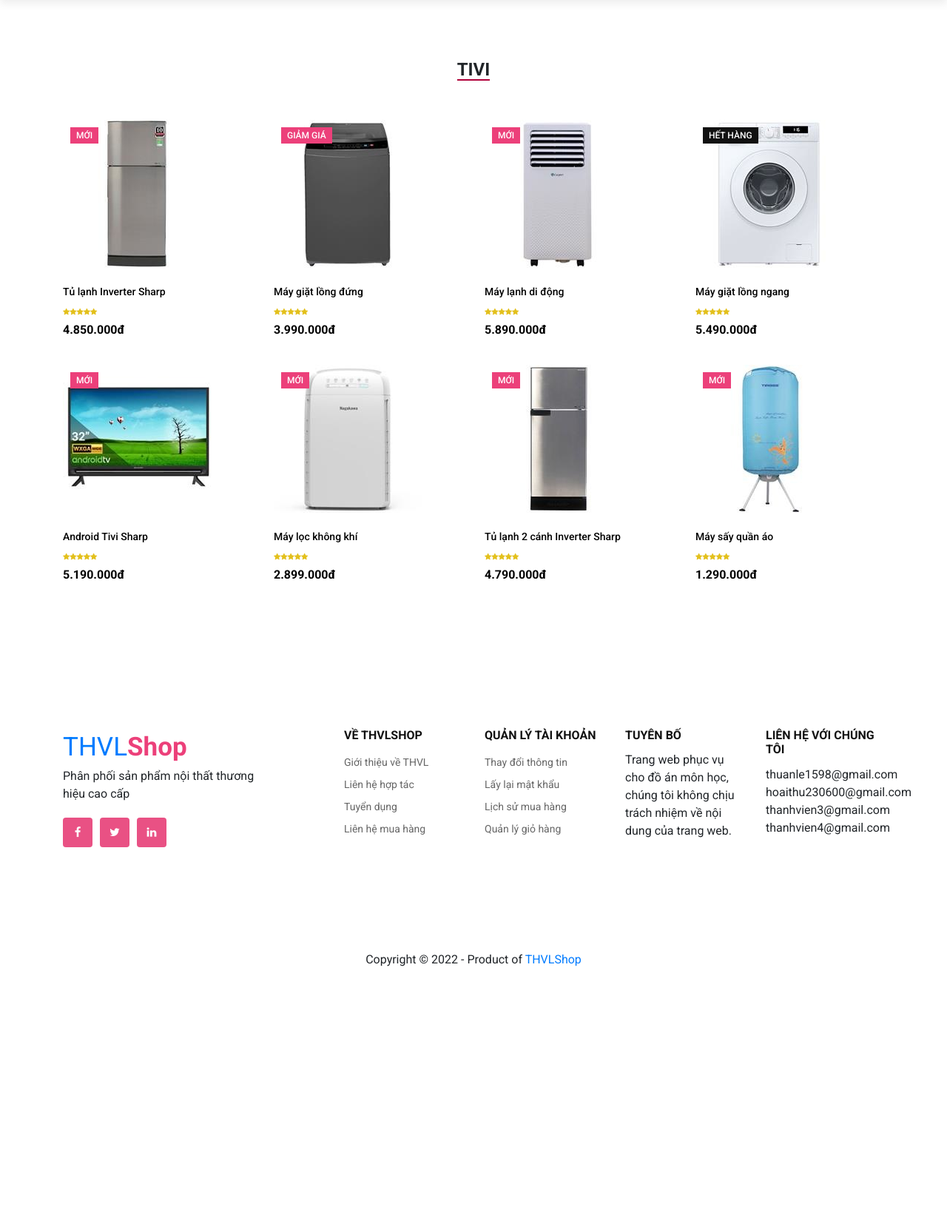
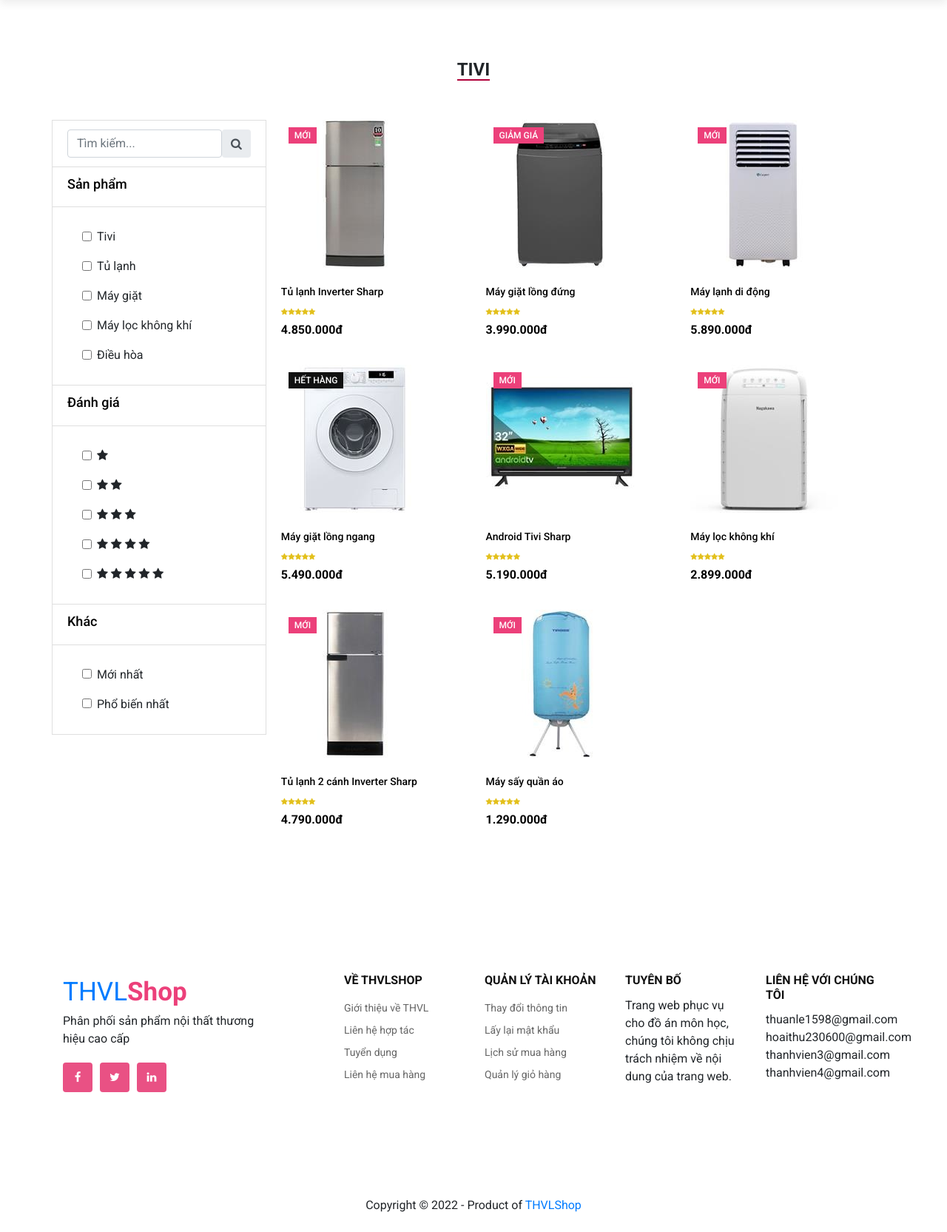
Before and after one commit to QuocViet2512/WDM_PHP, a PHP site: page /product.html in a window 1280 px wide. Shown: the part 132-1797 px from the top of the page at 74% size. Before the commit the page ends 1438 px from the top, so only its background shows below. Run offline with PHP 8.4, Linux system fonts and the light colour scheme.

Commit message:
#update04

```diff
--- a/template/product.html
+++ b/template/product.html
@@ -50,7 +50,6 @@
             </div>
         </div>
     </header>
-
     <!-- Tivi -->
     <section class="product spad">
         <div class="container">
@@ -61,8 +60,102 @@
                     </div>
                 </div>
             </div>
+
+            <div class="row sp float-left">
+                <div class="checkboxes">
+                    <div class="list-group-item">
+                        <div class="input-group">
+                            <input type="search" class="form-control rounded" placeholder="Tìm kiếm..." aria-label="Search"
+                                   aria-describedby="search-addon" />
+                            <span class="input-group-text border-0" id="search-addon">
+                                <i class="fa fa-search"></i>
+                            </span>
+                        </div>
+                    </div>
+                    <div class="list-group-item">
+                        <h4 style="color: #000; font-size: 18px;">Sản phẩm</h4>
+                    </div>
+                    <div class="list-group-item">
+                        <ul>
+                            <li class="checkbox-group-item mb-3">
+                                <input class="form-check-input me-1" type="checkbox" value="" aria-label="..." />
+                                Tivi
+                            </li>
+                            <li class="checkbox-group-item mb-3">
+                                <input class="form-check-input me-1" type="checkbox" value="" aria-label="..." />
+                                Tủ lạnh
+                            </li>
+                            <li class="checkbox-group-item mb-3">
+                                <input class="form-check-input me-1" type="checkbox" value="" aria-label="..." />
+                                Máy giặt
+                            </li>
+                            <li class="checkbox-group-item mb-3">
+                                <input class="form-check-input me-1" type="checkbox" value="" aria-label="..." />
+                                Máy lọc không khí
+                            </li>
+                            <li class="checkbox-group-item mb-3">
+                                <input class="form-check-input me-1" type="checkbox" value="" aria-label="..." />
+                                Điều hòa
+                            </li>
+
+                        </ul>
+                    </div>
+                    <div class="list-group-item">
+                        <h4 style="color: #000; font-size: 18px;">Đánh giá</h4>
+                    </div>
+                    <div class="list-group-item">
+                        <ul>
+                            <li class="checkbox-group-item mb-3">
+                                <input class="form-check-input me-1" type="checkbox" value="" aria-label="..." />
+                                <i class="fa fa-star" aria-hidden="true"></i>
+                            </li>
+                            <li class="checkbox-group-item mb-3">
+                                <input class="form-check-input me-1" type="checkbox" value="" aria-label="..." />
+                                <i class="fa fa-star" aria-hidden="true"></i>
+                                <i class="fa fa-star" aria-hidden="true"></i>
+                            </li>
+                            <li class="checkbox-group-item mb-3">
+                                <input class="form-check-input me-1" type="checkbox" value="" aria-label="..." />
+                                <i class="fa fa-star" aria-hidden="true"></i>
+                                <i class="fa fa-star" aria-hidden="true"></i>
+                                <i class="fa fa-star" aria-hidden="true"></i>
+                            </li>
+                            <li class="checkbox-group-item mb-3">
+                                <input class="form-check-input me-1" type="checkbox" value="" aria-label="..." />
+                                <i class="fa fa-star" aria-hidden="true"></i>
+                                <i class="fa fa-star" aria-hidden="true"></i>
+                                <i class="fa fa-star" aria-hidden="true"></i>
+                                <i class="fa fa-star" aria-hidden="true"></i>
+                            </li>
+                            <li class="checkbox-group-item mb-3">
+                                <input class="form-check-input me-1" type="checkbox" value="" aria-label="..." />
+                                <i class="fa fa-star" aria-hidden="true"></i>
+                                <i class="fa fa-star" aria-hidden="true"></i>
+                                <i class="fa fa-star" aria-hidden="true"></i>
+                                <i class="fa fa-star" aria-hidden="true"></i>
+                                <i class="fa fa-star" aria-hidden="true"></i>
+                            </li>
+                        </ul>
+                    </div>
+                    <div class="list-group-item">
+                        <h4 style="color: #000; font-size: 18px;">Khác</h4>
+                    </div>
+                    <div class="list-group-item">
+                        <ul>
+                            <li class="checkbox-group-item mb-3">
+                                <input class="form-check-input me-1" type="checkbox" value="" aria-label="..." />
+                                Mới nhất
+                            </li>
+                            <li class="checkbox-group-item mb-3">
+                                <input class="form-check-input me-1" type="checkbox" value="" aria-label="..." />
+                                Phổ biến nhất
+                            </li>
+                        </ul>
+                    </div>
+                </div>
+            </div>
             <div class="row property_gallery">
-                <div class="col-lg-3 col-md-4 col-sm-6">
+                <div class="col-lg-4 col-md-3 col-sm-6">
                     <div class="product_item">
                         <div class="product_item_pic">
                             <img src="img/card1.jpg" alt="">
@@ -87,7 +180,7 @@
                     </div>
                 </div>
 
-                <div class="col-lg-3 col-md-4 col-sm-6">
+                <div class="col-lg-4 col-md-4 col-sm-6">
                     <div class="product_item">
                         <div class="product_item_pic">
                             <img src="img/card2.jpg" alt="">
@@ -112,7 +205,7 @@
                     </div>
                 </div>
 
-                <div class="col-lg-3 col-md-4 col-sm-6">
+                <div class="col-lg-4 col-md-4 col-sm-6">
                     <div class="product_item">
                         <div class="product_item_pic">
                             <img src="img/card3.jpg" alt="">
@@ -137,7 +230,7 @@
                     </div>
                 </div>
 
-                <div class="col-lg-3 col-md-4 col-sm-6">
+                <div class="col-lg-4 col-md-4 col-sm-6">
                     <div class="product_item">
                         <div class="product_item_pic">
                             <img src="img/card4.jpg" alt="">
@@ -162,7 +255,7 @@
                     </div>
                 </div>
 
-                <div class="col-lg-3 col-md-4 col-sm-6">
+                <div class="col-lg-4 col-md-4 col-sm-6">
                     <div class="product_item">
                         <div class="product_item_pic">
                             <img src="img/card5.jpg" alt="">
@@ -187,7 +280,7 @@
                     </div>
                 </div>
 
-                <div class="col-lg-3 col-md-4 col-sm-6">
+                <div class="col-lg-4 col-md-4 col-sm-6">
                     <div class="product_item">
                         <div class="product_item_pic">
                             <img src="img/card6.jpg" alt="">
@@ -212,7 +305,7 @@
                     </div>
                 </div>
 
-                <div class="col-lg-3 col-md-4 col-sm-6">
+                <div class="col-lg-4 col-md-4 col-sm-6">
                     <div class="product_item">
                         <div class="product_item_pic">
                             <img src="img/card7.jpg" alt="">
@@ -237,7 +330,7 @@
                     </div>
                 </div>
 
-                <div class="col-lg-3 col-md-4 col-sm-6">
+                <div class="col-lg-4 col-md-4 col-sm-6">
                     <div class="product_item">
                         <div class="product_item_pic">
                             <img src="img/card8.jpg" alt="">
@@ -261,7 +354,6 @@
                         </div>
                     </div>
                 </div>
-
             </div>
         </div>
     </section>
--- a/template/style.css
+++ b/template/style.css
@@ -190,6 +190,24 @@ ul{
     width: 100%;
     background-color: #b0003a;
     content: '';
+}
+
+.sp{
+    padding-right: 20px;
+}
+
+.checksp{
+    padding-right: 20px;
+}
+
+.list-group-item ul{
+    display: block;
+    list-style-type: disc;
+    margin-block-start: 1em;
+    margin-block-end: 1em;
+    margin-inline-start: 0px;
+    margin-inline-end: 0px;
+    padding-inline-start: 40px;
 }
 
 .spad{
```
